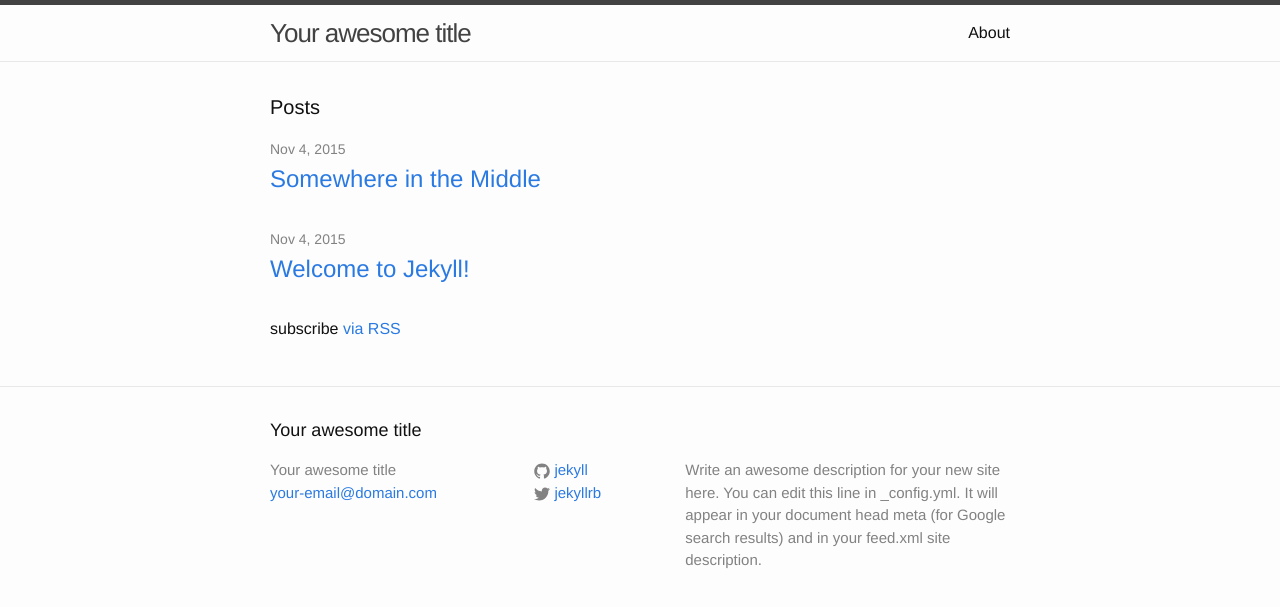
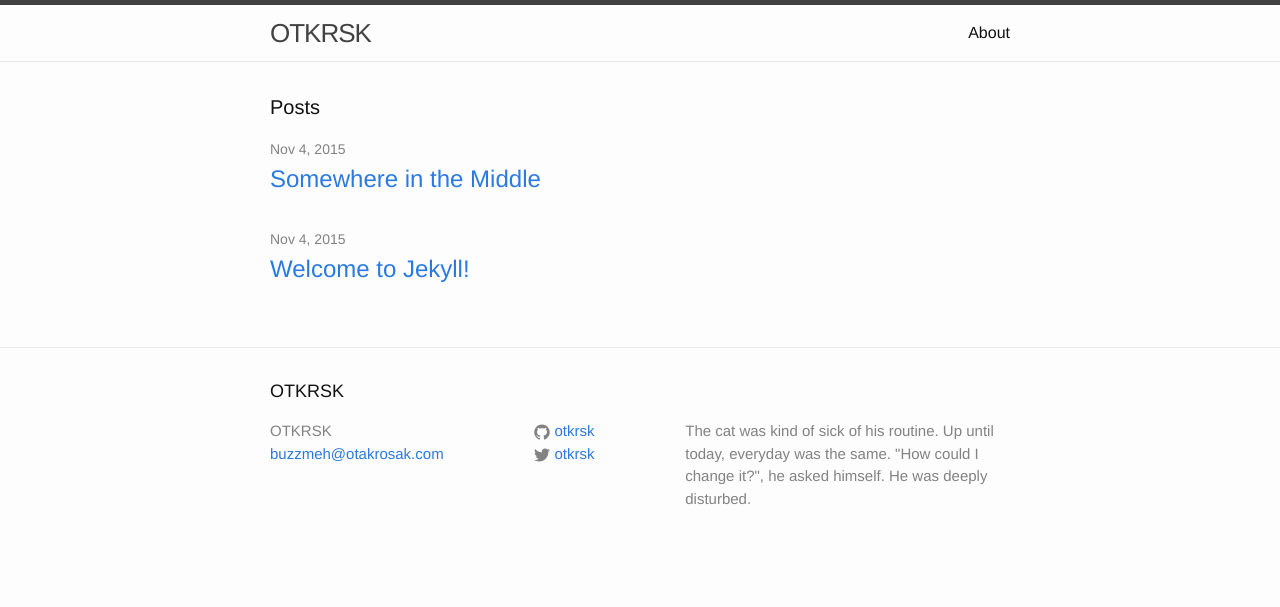
Before and after one commit to otkrsk/otkrsk.github.io, a Jekyll site: the page built from index.html, in a window 1280 px wide. Shown: the top 607 px of the page. Built offline with Jekyll 4.4.1, drawn with Linux system fonts in a browser that asks for light colours.

Commit message:
Changed some stuff in configuration; updated the index file.

```diff
--- a/_config.yml
+++ b/_config.yml
@@ -6,16 +6,17 @@
 # 'jekyll serve'. If you change this file, please restart the server process.
 
 # Site settings
-title: Your awesome title
-email: your-email@domain.com
+title: OTKRSK
+email: buzzmeh@otakrosak.com
 description: > # this means to ignore newlines until "baseurl:"
-  Write an awesome description for your new site here. You can edit this
-  line in _config.yml. It will appear in your document head meta (for
-  Google search results) and in your feed.xml site description.
+  The cat was kind of sick of his routine. Up until today, everyday was
+  the same. "How could I change it?", he asked himself.
+
+  He was deeply disturbed.
 baseurl: "" # the subpath of your site, e.g. /blog
-url: "http://yourdomain.com" # the base hostname & protocol for your site
-twitter_username: jekyllrb
-github_username:  jekyll
+url: "http://otakrosak.com" # the base hostname & protocol for your site
+twitter_username: otkrsk
+github_username:  otkrsk
 
 # Build settings
 markdown: kramdown
--- a/index.html
+++ b/index.html
@@ -18,6 +18,4 @@ layout: default
     {% endfor %}
   </ul>
 
-  <p class="rss-subscribe">subscribe <a href="{{ "/feed.xml" | prepend: site.baseurl }}">via RSS</a></p>
-
 </div>
```
